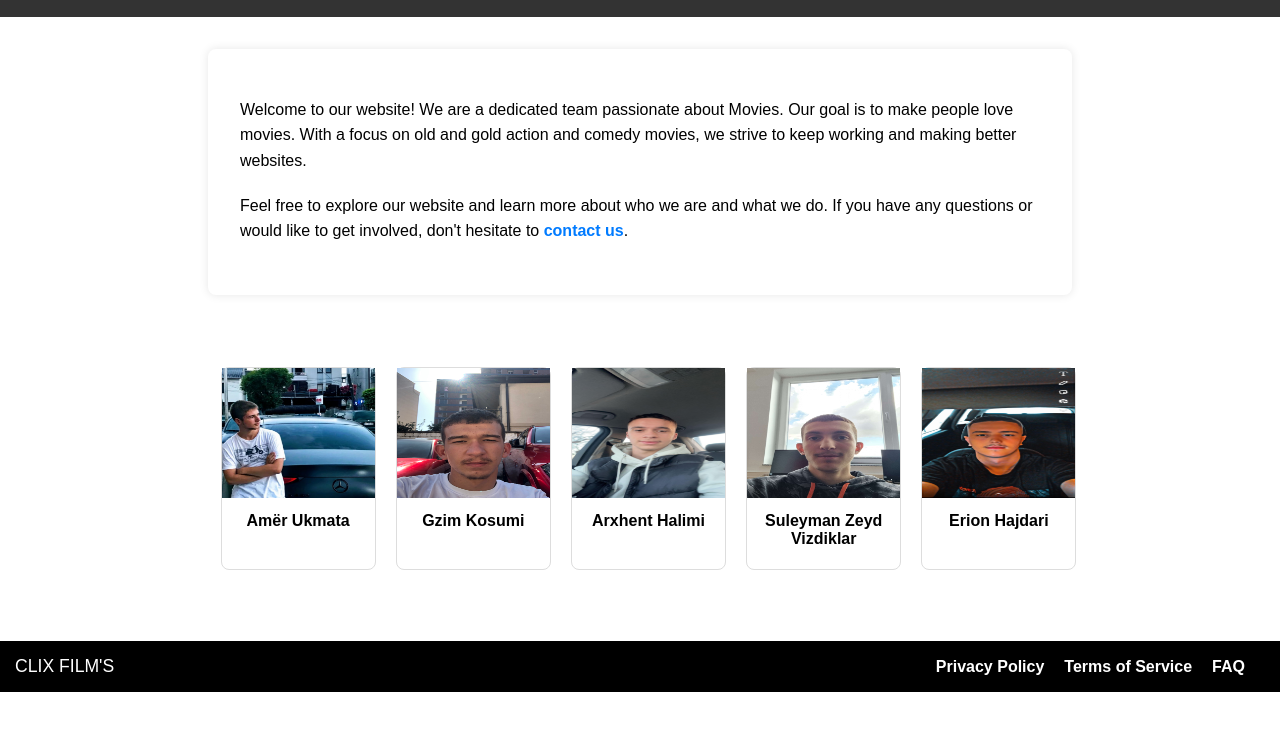
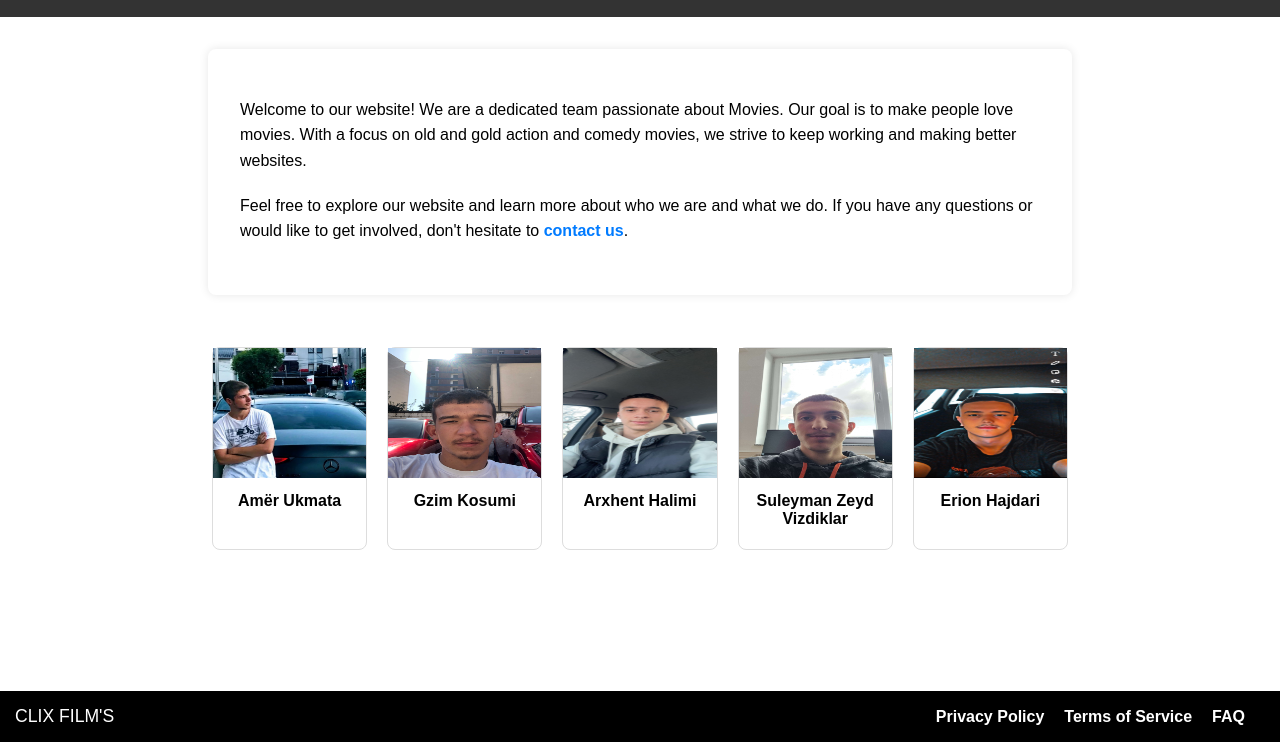
Before and after one commit to AmerUkmata/Clix-Film-s, a plain HTML site: page Clix Film's project/HTML/Aboutus.html in a window 1280 px wide. Shown: the part 153-895 px from the top of the page. Before the commit the page ends 845 px from the top, so only its background shows below. Drawn offline with Linux system fonts and the light colour scheme.

Commit message:
Update aboutus.css

```diff
--- a/Clix Film's project/CSS/aboutus.css
+++ b/Clix Film's project/CSS/aboutus.css
@@ -1,3 +1,16 @@
+body .container{
+    font-family: 'Arial', sans-serif;
+    margin: 0;
+    padding: 0;
+    min-height: 100px;
+    display: flex;
+    flex-direction: column;
+    justify-content: center; /* Center content vertically */
+    align-items: center; /* Center content horizontally */
+    margin: 0 auto;
+}
+
+
 .site-header {
     background-color: #333;
     color: #fff;
```
